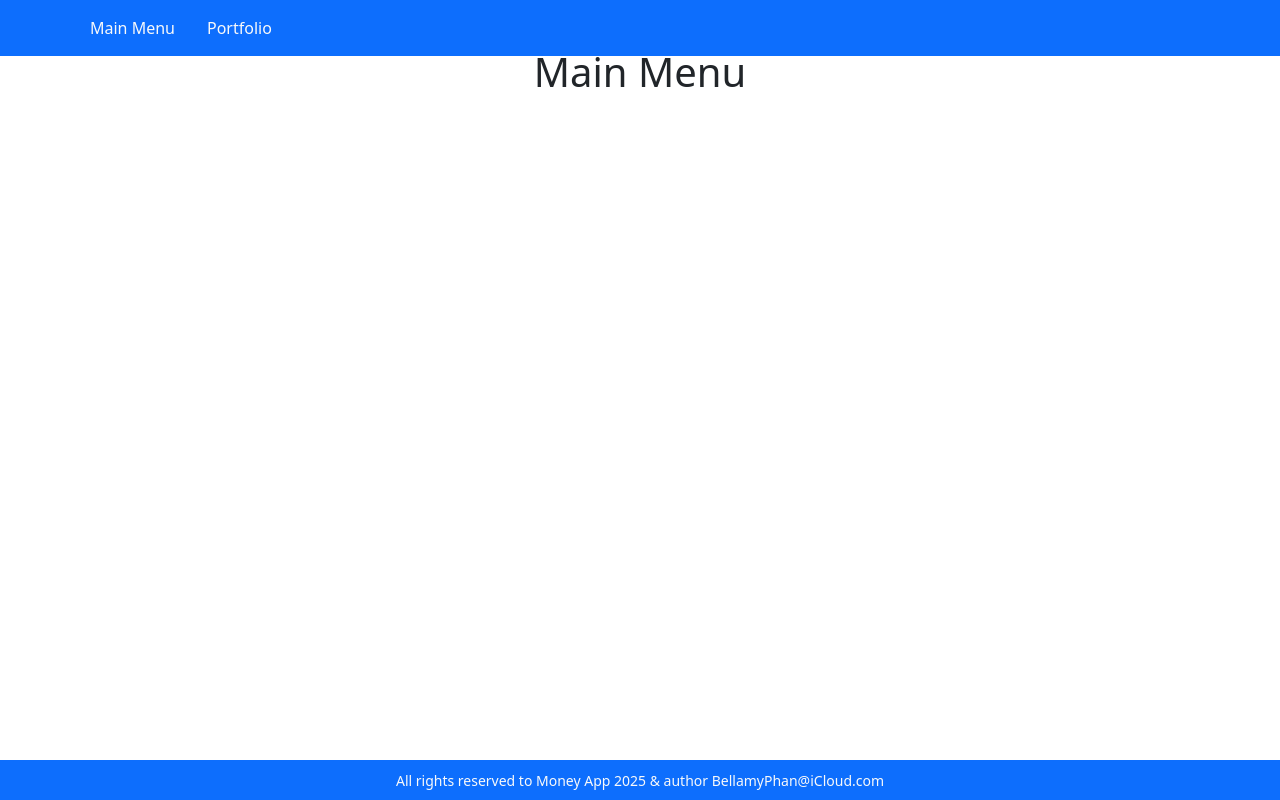
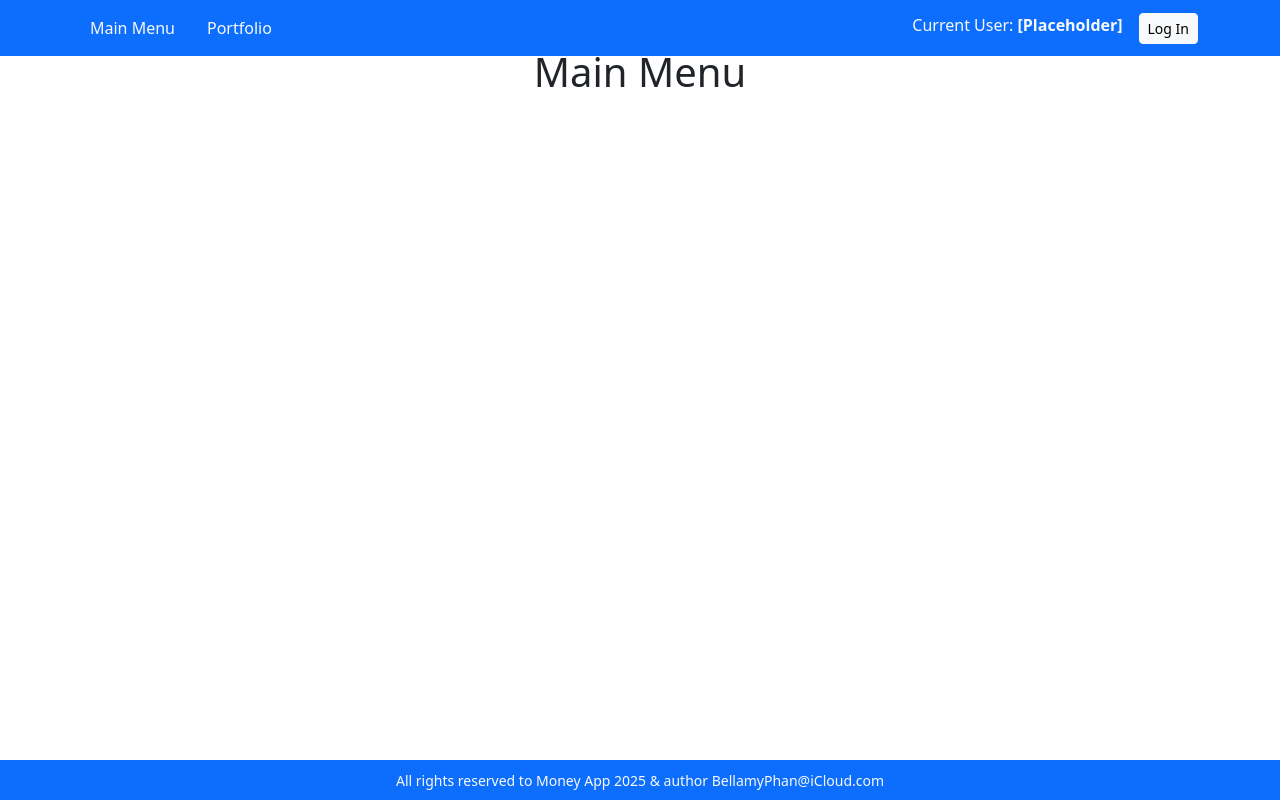
Before and after one commit to bellamyphan/bellamy-web-app, an Angular app in the folder angular-frontend/: page / in a window 1280 px wide. Built offline with nearby package versions, Linux system fonts and the light colour scheme.

Commit message:
fix: update portfolio link and adjust navbar structure for better alignment

```diff
--- a/angular-frontend/src/app/app.component.html
+++ b/angular-frontend/src/app/app.component.html
@@ -1,12 +1,22 @@
 <nav class="navbar navbar-expand-sm bg-primary navbar-dark fixed-top">
   <div class="container d-flex justify-content-between">
-     <!-- Left-aligned links -->
+    <!-- Left-aligned links -->
     <ul class="navbar-nav d-flex gap-3">
       <li class="nav-item">
         <a class="nav-link text-light" routerLink="/main-menu" routerLinkActive="active">Main Menu</a>
       </li>
       <li class="nav-item">
-        <a class="nav-link text-light" href="https://bellamyphan.github.io/portfolio">Portfolio</a>
+        <a class="nav-link text-light" href="https://bellamyphan.space">Portfolio</a>
+      </li>
+    </ul>
+
+    <!-- Right-aligned links -->
+    <ul class="navbar-nav d-flex gap-3">
+      <li class="nav-item">
+        <span class="navbar-text text-light">Current User: <strong>[Placeholder]</strong></span>
+      </li>
+      <li class="nav-item">
+        <button class="btn btn-light btn-sm">Log In</button>
       </li>
     </ul>
   </div>
```
